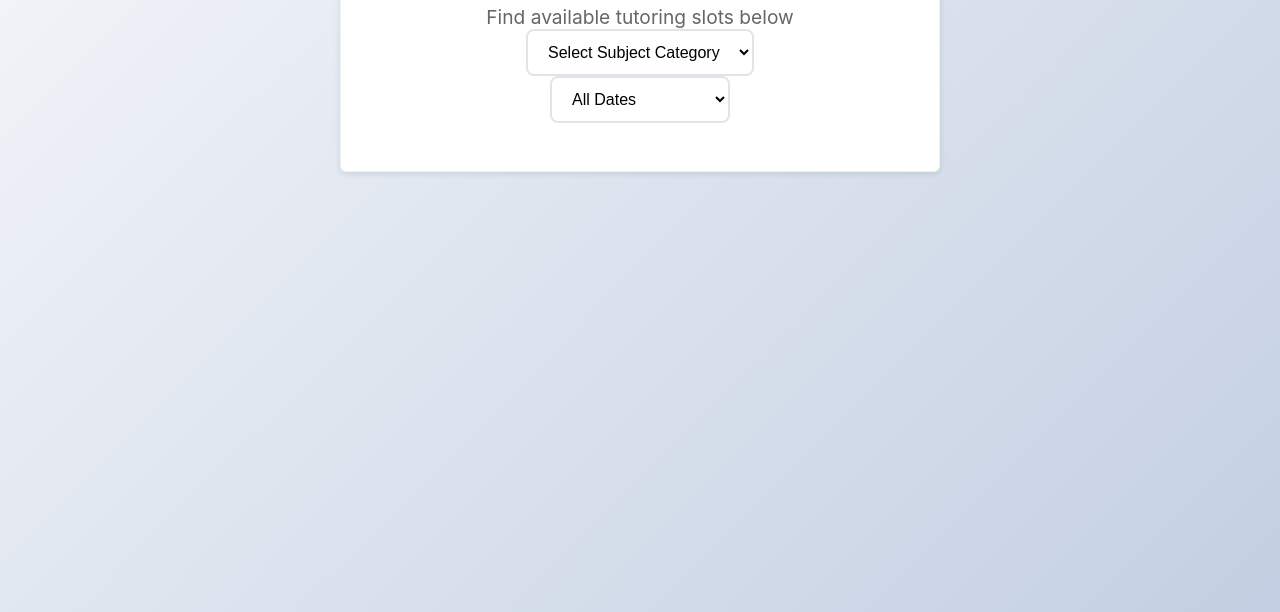
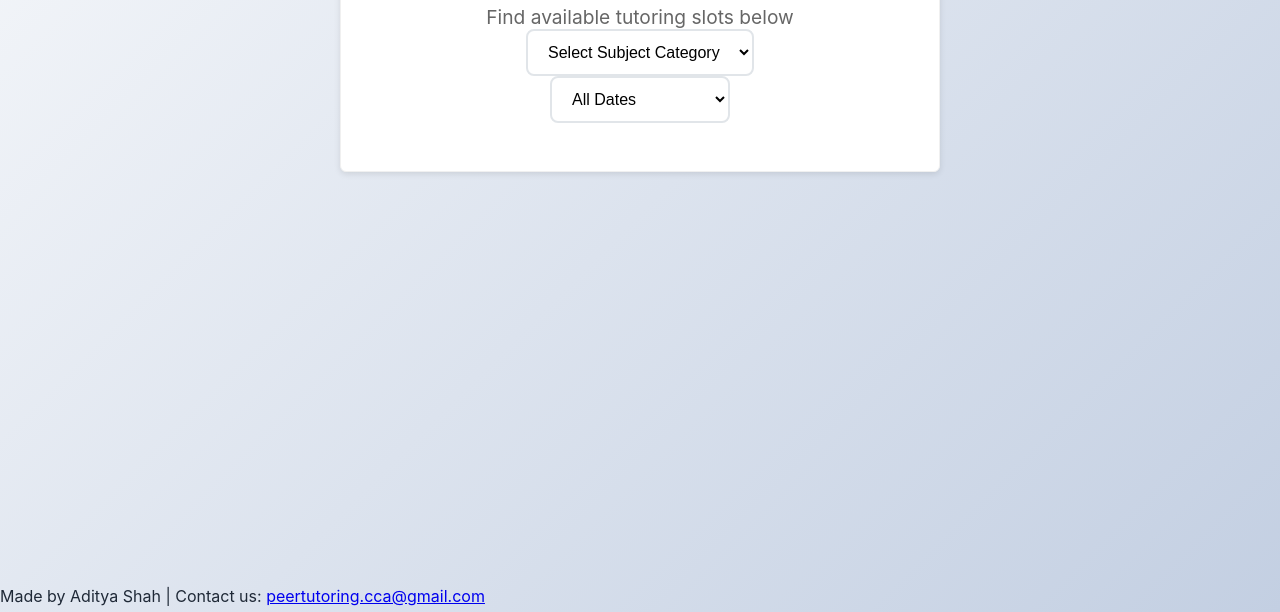
Before and after one commit to HailStorm-create/peer-tutoring, a plain HTML site: page index.html in a window 1280 px wide. Shown: the part 188-800 px from the top of the page. Drawn offline with Linux system fonts and the light colour scheme; no server answers.

Commit message:
Add footer with contact information

```diff
--- a/index.html
+++ b/index.html
@@ -322,6 +322,15 @@
     </section>
   </main>
 
+  <!-- Footer -->
+  <footer class="bottom-bar">
+    <div class="footer-content">
+      <span>Made by Aditya Shah</span>
+      <span class="footer-divider">|</span>
+      <span>Contact us: <a href="mailto:peertutoring.cca@gmail.com">peertutoring.cca@gmail.com</a></span>
+    </div>
+  </footer>
+
   <!-- My Slots Side Panel -->
   <div id="my-slots-panel" class="slots-panel" role="dialog" aria-labelledby="my-slots-title" aria-hidden="true">
     <div class="slots-panel-overlay" aria-hidden="true"></div>
```
